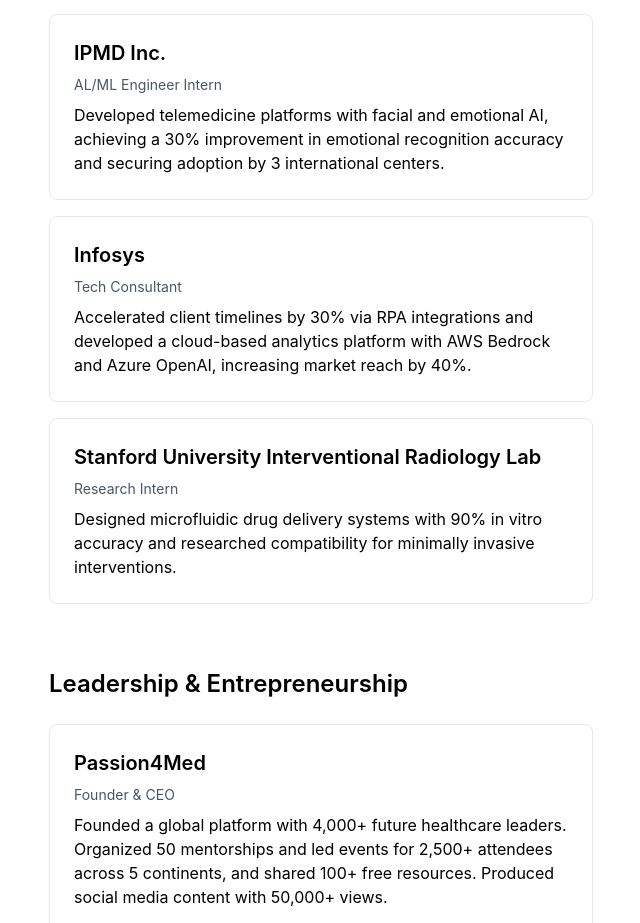
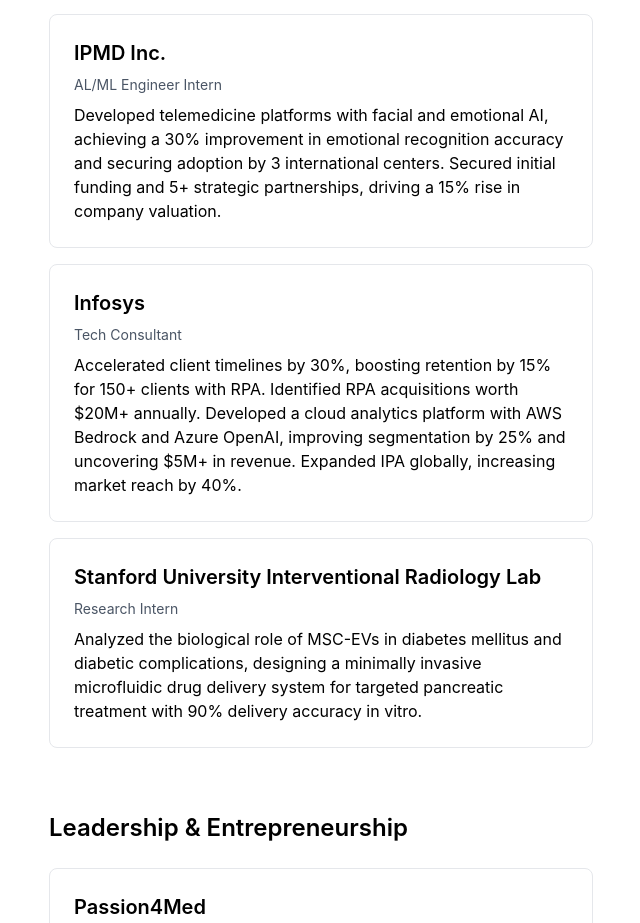
Before and after one commit to krrishapatel/Krrisha-Patel-Portfolio, a Next.js app: page / in a window 1280 px wide. Shown: the part 966-1889 px from the top of the page, without its empty margins (319-959 px from the left). Built offline with nearby package versions, Linux system fonts and the light colour scheme.

Commit message:
Update page.tsx

```diff
--- a/app/page.tsx
+++ b/app/page.tsx
@@ -49,17 +49,16 @@ export default function Portfolio() {
           <WorkCard
             company="IPMD Inc."
             title="AL/ML Engineer Intern"
-            description="Developed telemedicine platforms with facial and emotional AI, achieving a 30% improvement in emotional recognition accuracy and securing adoption by 3 international centers."
+            description="Developed telemedicine platforms with facial and emotional AI, achieving a 30% improvement in emotional recognition accuracy and securing adoption by 3 international centers. Secured initial funding and 5+ strategic partnerships, driving a 15% rise in company valuation."
           />
           <WorkCard
             company="Infosys"
             title="Tech Consultant"
-            description="Accelerated client timelines by 30% via RPA integrations and developed a cloud-based analytics platform with AWS Bedrock and Azure OpenAI, increasing market reach by 40%."
-          />
+            description="Accelerated client timelines by 30%, boosting retention by 15% for 150+ clients with RPA. Identified RPA acquisitions worth $20M+ annually. Developed a cloud analytics platform with AWS Bedrock and Azure OpenAI, improving segmentation by 25% and uncovering $5M+ in revenue. Expanded IPA globally, increasing market reach by 40%."          />
           <WorkCard
             company="Stanford University Interventional Radiology Lab"
             title="Research Intern"
-            description="Designed microfluidic drug delivery systems with 90% in vitro accuracy and researched compatibility for minimally invasive interventions."
+            description="Analyzed the biological role of MSC-EVs in diabetes mellitus and diabetic complications, designing a minimally invasive microfluidic drug delivery system for targeted pancreatic treatment with 90% delivery accuracy in vitro."
           />
 
         </section>
```
